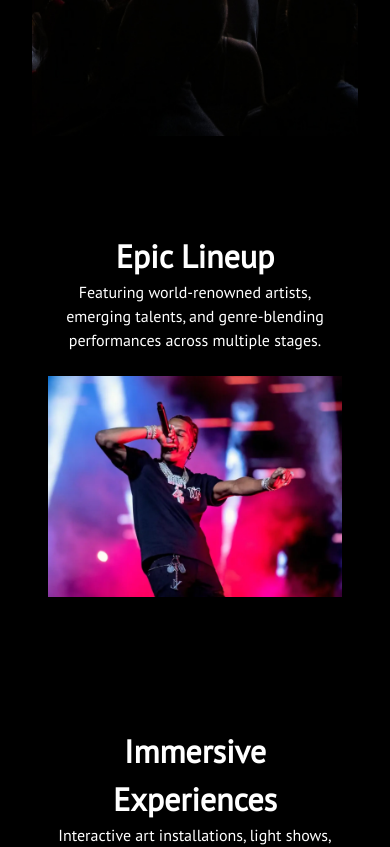
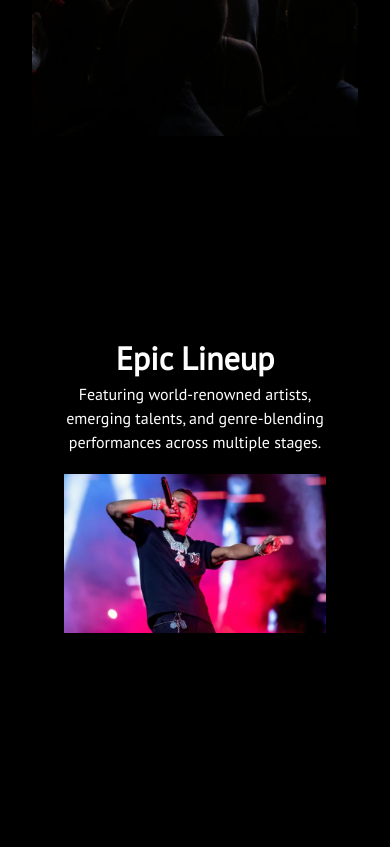
Before and after one commit to BNAS24/sonicwave, a React (Vite) app: page / in a window 390 px wide. Shown: the part 740-1587 px from the top of the page. Built offline with nearby package versions, Linux system fonts and the light colour scheme; the HTML template or start-up script is replaced by a standard one.

Commit message:
mobile responivesness enhancements

```diff
--- a/src/App.tsx
+++ b/src/App.tsx
@@ -116,8 +116,8 @@ function App() {
               display: "flex",
               flexDirection: "column",
               alignItems: "center",
-              gap: "8rem",
-              mt: "6rem",
+              // gap: "8rem",
+              // mt: "6rem",
             }}
           >
             <Section sections={sectionMedia} />
--- a/src/components/layout/Section.tsx
+++ b/src/components/layout/Section.tsx
@@ -23,9 +23,19 @@ export const Section = ({ sections }: { sections: sectionData[] }) => {
                   xl: section.id % 2 === 0 ? "row" : "row-reverse", // 1536px
                 },
                 alignItems: "center",
+                justifyContent: "center",
                 width: "100%",
-                // height: "70vh",
+                height: "80vh",
                 gap: "1.5rem",
+              }}
+            >
+              {/*Main content container*/}
+              <Container
+              sx={{
+                display: "flex",
+                flexDirection: "column",
+                alignItems: "center",
+                justifyContent: "center",
               }}
               >
                 {/*Primary text for section*/}
@@ -140,6 +150,7 @@ export const Section = ({ sections }: { sections: sectionData[] }) => {
                   </Container>
                 </Container>
               </Container>
+            </Container>
           ))
         : null}
     </>
```
Lines whose indentation alone changed are shown as unchanged.
